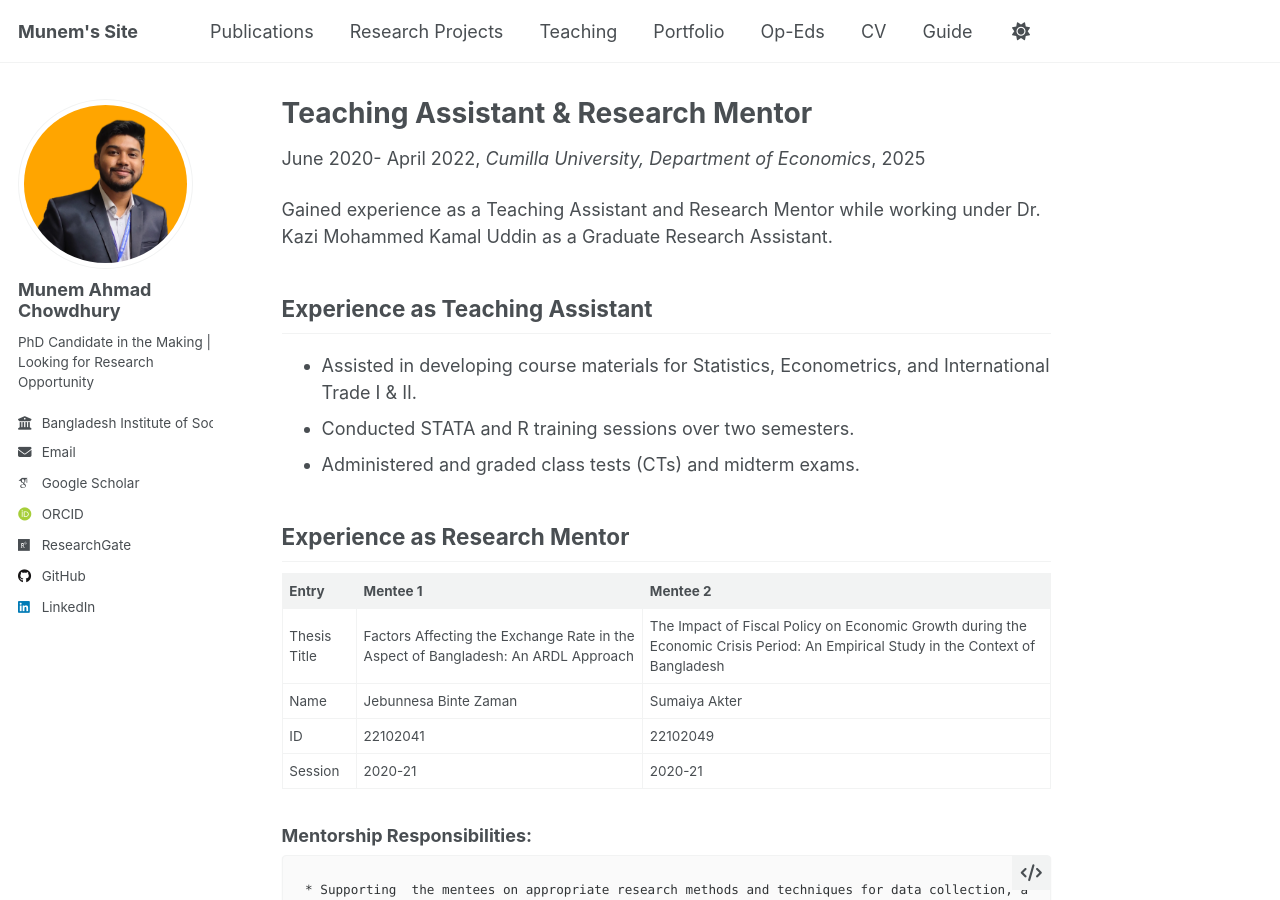
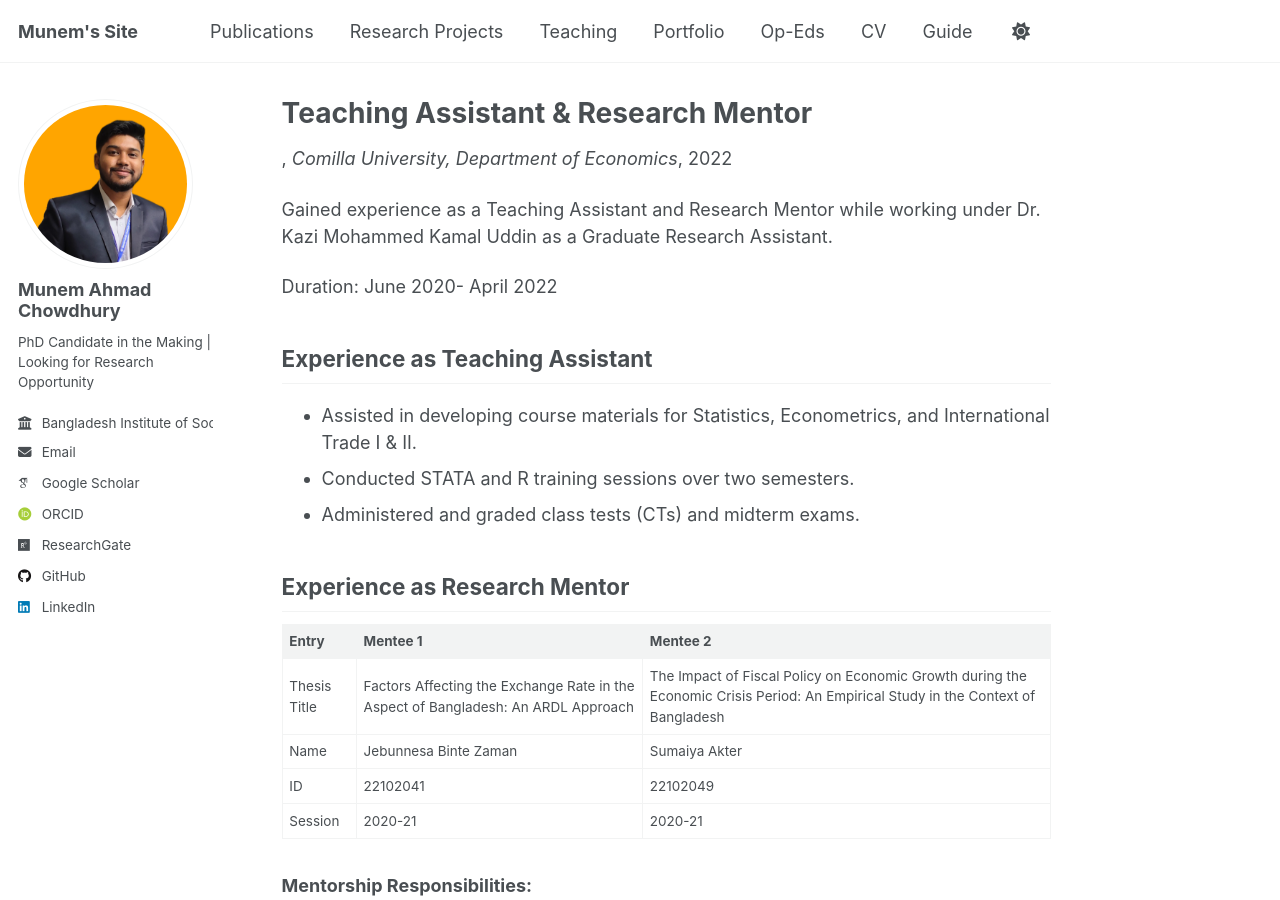
Before and after one commit to munemahmad/munemahmad.github.io, a Jekyll site: the page built from _teaching/2015-spring-teaching-2.md, in a window 1280 px wide and 900 px high. Built offline with Jekyll 4.4.1, drawn with Linux system fonts in a browser that asks for light colours; some web fonts are replaced; a script that is not in the unit is left out.

Commit message:
Update 2015-spring-teaching-2.md

```diff
--- a/_teaching/2015-spring-teaching-2.md
+++ b/_teaching/2015-spring-teaching-2.md
@@ -1,12 +1,14 @@
 ---
 title: "Teaching Assistant & Research Mentor"
 collection: teaching
-type: "June 2020- April 2022"
 permalink: /teaching/Teaching-Assistant
-venue: "Cumilla University, Department of Economics"
+venue: "Comilla University, Department of Economics"
+date: 2022-04-30
 location: "Cumilla, Bangladesh"
 ---
 Gained experience as a Teaching Assistant and Research Mentor while working under Dr. Kazi Mohammed Kamal Uddin as a Graduate Research Assistant.
+
+Duration: June 2020- April 2022
 
 ## Experience as Teaching Assistant
   *  Assisted in developing course materials for Statistics, Econometrics, and International Trade I & II.
```
